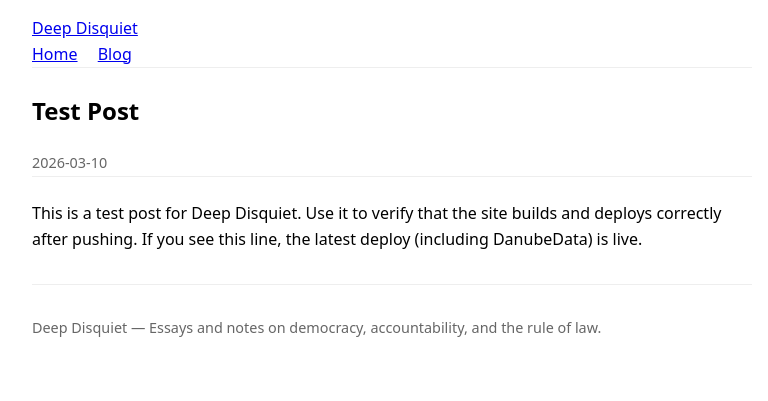
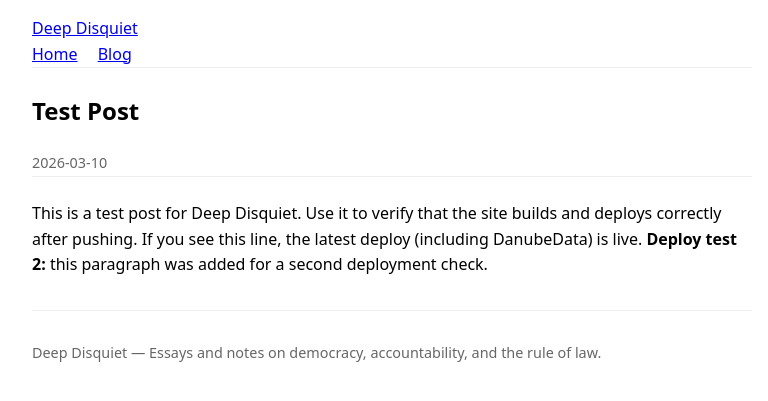
Before and after one commit to attebury/Deep-Disquiet, a Jekyll site: the page built from _posts/2026-03-10-test-post.md, in a window 1280 px wide. Shown: the top 401 px of the page, without its empty margins (248-1016 px from the left). Built offline with Jekyll 4.4.1, drawn with Linux system fonts in a browser that asks for light colours.

Commit message:
Test post: add deploy test 2 line for deployment check
Made-with: Cursor

```diff
--- a/_posts/2026-03-10-test-post.md
+++ b/_posts/2026-03-10-test-post.md
@@ -4,4 +4,4 @@ title: "Test Post"
 date: 2026-03-10
 ---
 
-This is a test post for Deep Disquiet. Use it to verify that the site builds and deploys correctly after pushing. If you see this line, the latest deploy (including DanubeData) is live.
+This is a test post for Deep Disquiet. Use it to verify that the site builds and deploys correctly after pushing. If you see this line, the latest deploy (including DanubeData) is live. **Deploy test 2:** this paragraph was added for a second deployment check.
```
